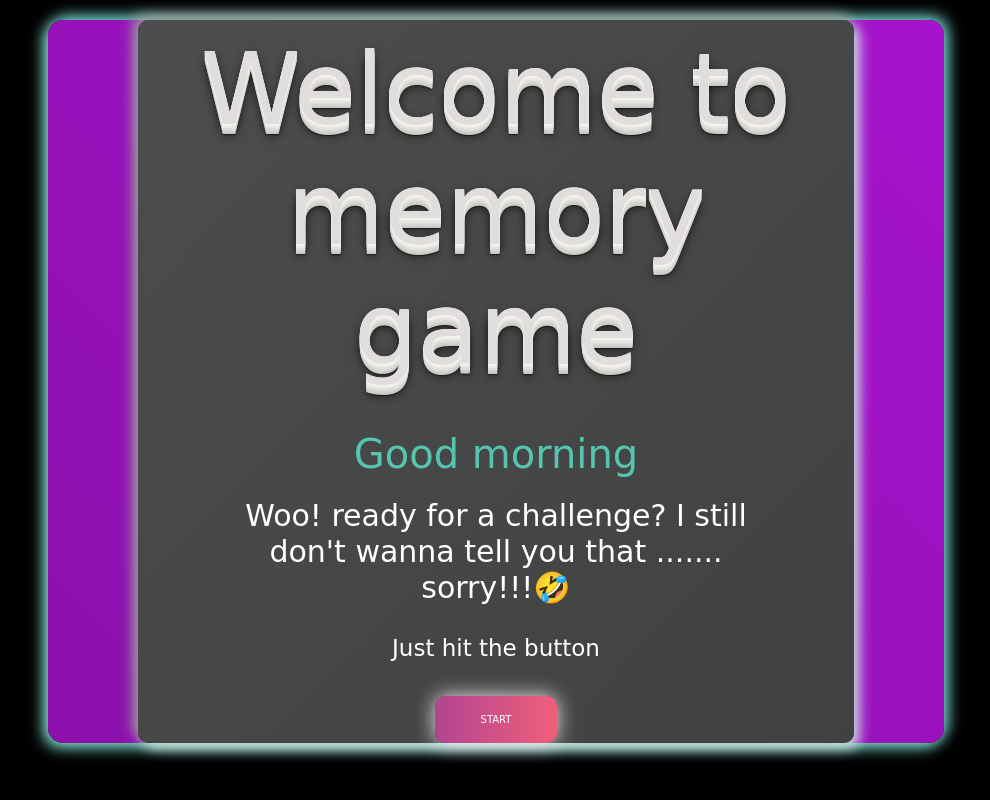
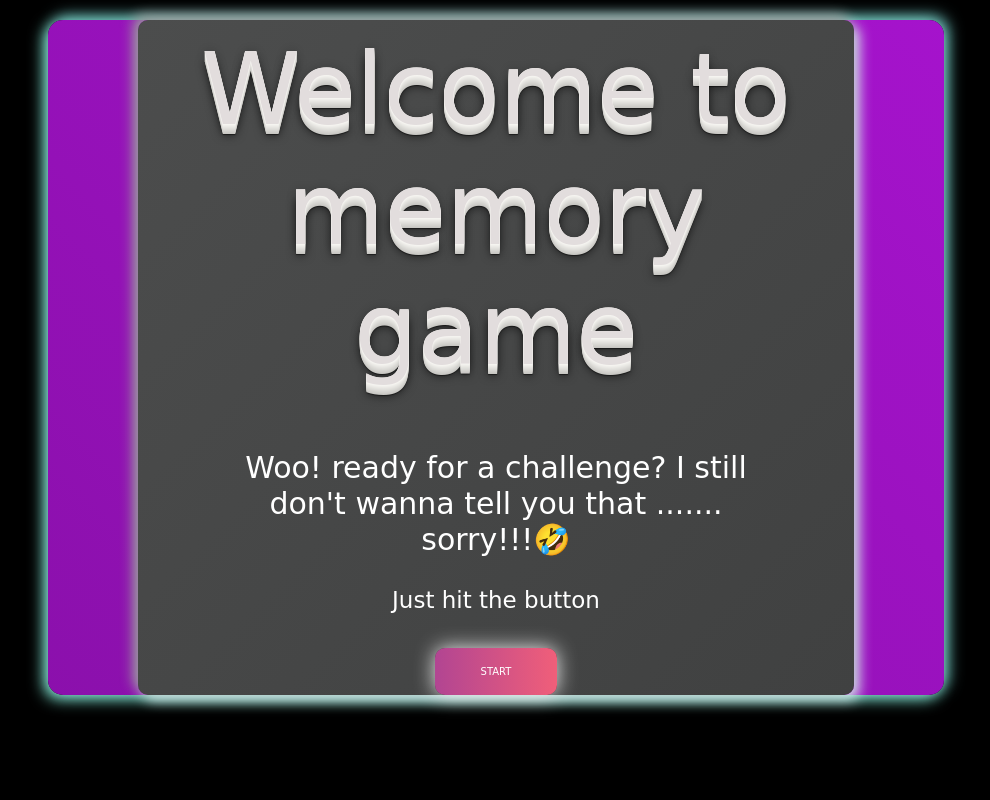
Before and after one commit to benifbond/memory-game-personal-project, a plain HTML site: page index.html in a window 1280 px wide. Shown: the whole page, without its empty margins (144-1134 px from the left). Drawn offline with nearby package versions, Linux system fonts and the light colour scheme; a web font is replaced by a local one.

Commit message:
remove greeting

```diff
--- a/js/index.js
+++ b/js/index.js
@@ -9,7 +9,7 @@ let matched = [];
 
 
 
-let gif =document.getElementById("gif");
+
 let scoreboard = document.querySelector('.scoreBoard');
 const modal = document.getElementById("modal");
 const reset = document.querySelector(".reset-btn");
@@ -93,6 +93,7 @@ function shuffle(array) {
 	backgroundAudio();
 
 }
+
 
 
 window.addEventListener('load',() => {
@@ -255,27 +256,6 @@ playAgain.addEventListener('click',function() {
 
 
 
-/////////////////////////////////// Greeting ///////////////////////////
-
-function Heading() {
-	const date = new Date();
-	const currentHour = date.getHours();
-
-
-	var greeting = "";
-	if (currentHour > 0 && currentHour < 12) {
-	  greeting = "Good morning";
-
-	} else if (currentHour > 12 && currentHour < 18) {
-	  greeting = "Good Afternoon";
-
-	} else {
-	  greeting = "Good Evening";
-
-	}
-	return greeting
-  }
-
-let greetingMessge = document.getElementById('greeting').innerHTML = Heading()
+/////////////////////////////////// Greeting /////////////////////////
 
 let trySomethingOut = document.getElementById('trySomethingOut').innerText = "Woo! ready for a challenge? I still don't wanna tell you that ....... sorry!!!🤣"
```
Also changed, not shown: index.html (line endings or trailing spaces), 1 other file.
